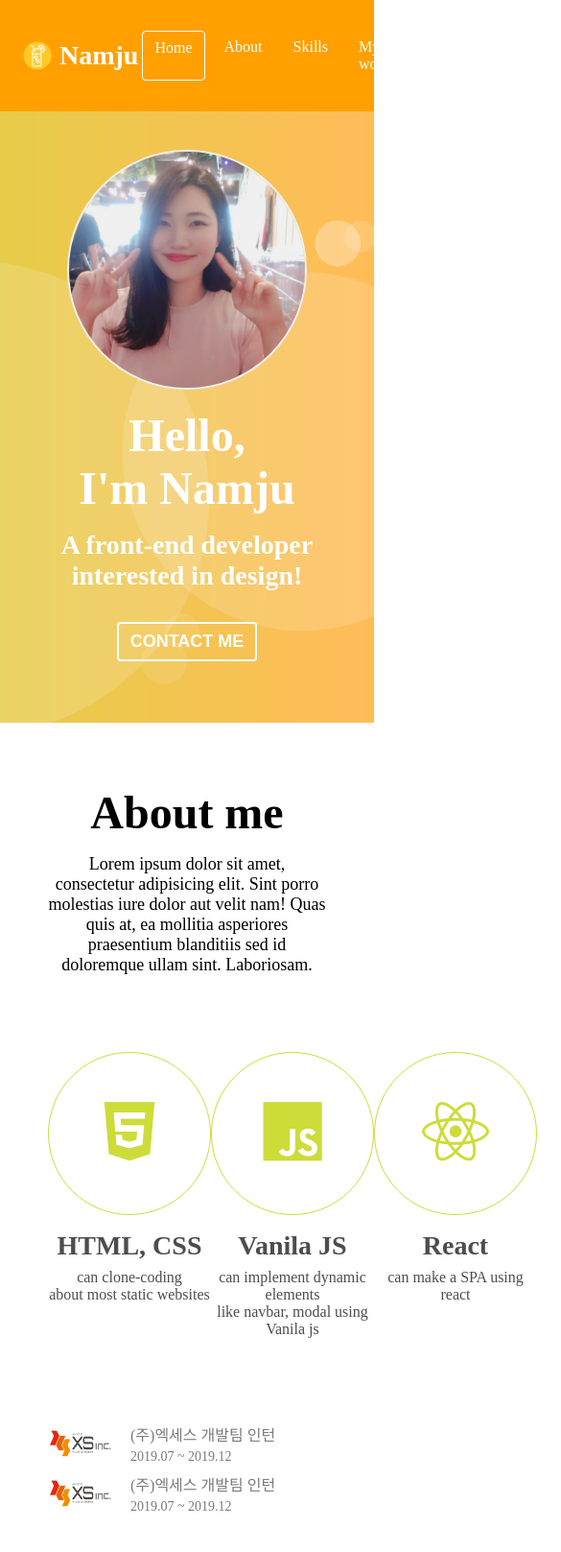
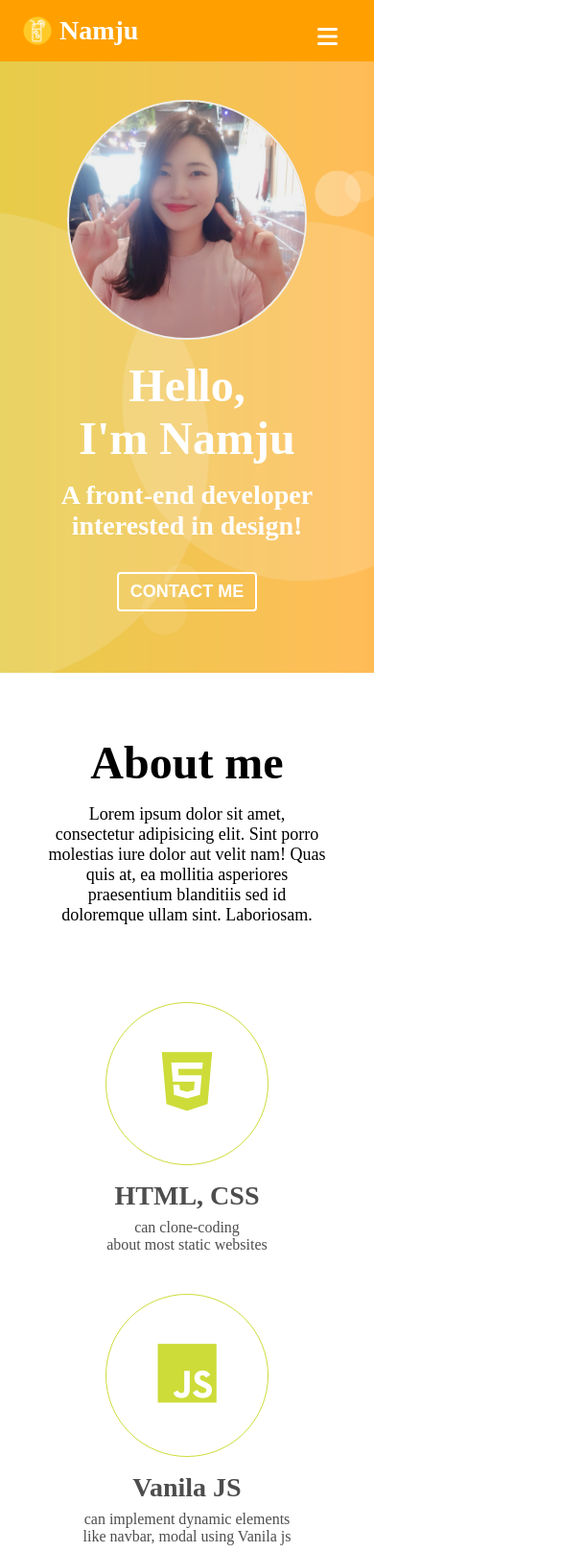
Before and after one commit to NamjuPark-dev/portfolio_website, a plain HTML site: page index.html in a window 390 px wide. Shown: the top 1617 px of the page at 96% size, 585 px wide, since content can reach past the window. Drawn offline with Linux system fonts and the light colour scheme.

Commit message:
CSS : responsive

```diff
--- a/index.html
+++ b/index.html
@@ -24,14 +24,18 @@
         <img src="/imgs/favicon.png" />
         <a href="#">Namju</a>
       </div>
-      <ul class="navbar_menu">
-        <li class="active navbar__menu__item">Home</li>
+      <ul class="navbar__menu">
+        <li class="navbar__menu__item">Home</li>
         <li class="navbar__menu__item">About</li>
         <li class="navbar__menu__item">Skills</li>
         <li class="navbar__menu__item">My works</li>
         <li class="navbar__menu__item">Testimonials</li>
         <li class="navbar__menu__item">Contact</li>
       </ul>
+      <!-- toggle btn -->
+      <button class="navbar__toggle_Btn">
+        <i class="fas fa-bars"></i>
+      </button>
     </nav>
     <!-- Home -->
     <section id="home">
--- a/style.css
+++ b/style.css
@@ -116,7 +116,7 @@ p {
   align-items: center;
   padding: 16px;
 }
-.navbar_menu {
+.navbar__menu {
   display: flex;
 }
 .navbar__menu__item {
@@ -141,6 +141,14 @@ p {
   width: var(--logo-size);
   height: var(--logo-size);
   margin: 0px 8px;
+}
+.navbar__toggle_Btn {
+  position: absolute;
+  right: 32px;
+  font-size: 24px;
+  top: 24px;
+  color: var(--color-white);
+  display: none;
 }
 
 /* Home */
@@ -425,3 +433,37 @@ p {
   transform: scale(1.1);
   color: var(--color-green);
 }
+
+/* Responsive */
+@media screen and (max-width: 768px) {
+  .navbar__toggle_Btn {
+    display: block;
+  }
+  #navbar {
+    flex-direction: column;
+    align-items: flex-start;
+  }
+  .navbar__menu {
+    flex-direction: column;
+    text-align: center;
+    width: 100%;
+    display: none;
+  }
+  .about__stacks {
+    flex-direction: column;
+  }
+  .stack {
+    margin-bottom: 38px;
+  }
+  .skillset {
+    flex-direction: column;
+  }
+  .project {
+    flex-grow: 1;
+  }
+
+  .testimonial__avatar {
+    width: 80px;
+    height: 80px;
+  }
+}
```
